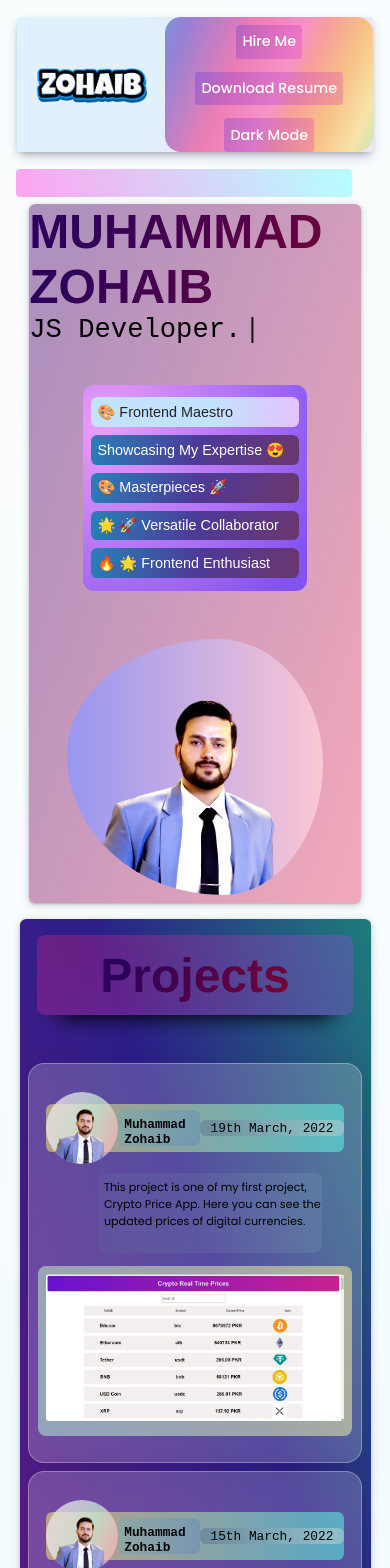
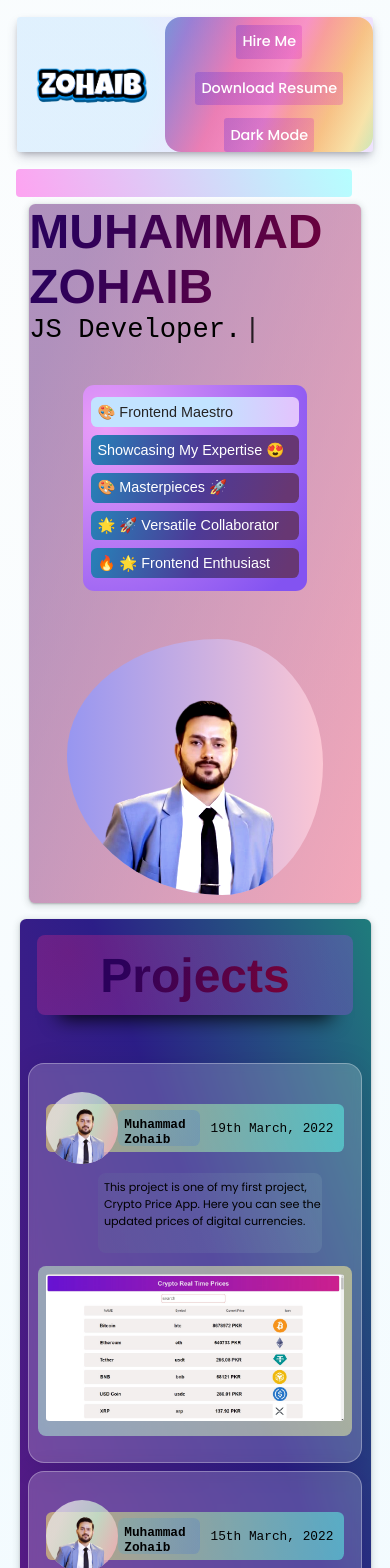
Before and after one commit to MuhammadZohaib28/React-Portfolio-Website, a React (Vite) app: page / in a window 390 px wide. Shown: the top 1568 px of the page. Built offline with nearby package versions, Linux system fonts and the light colour scheme.

Commit message:
Responsiveness Added

```diff
--- a/src/components/project.css
+++ b/src/components/project.css
@@ -183,11 +183,11 @@
   padding: 0.3rem;
   height: 3.5rem;
   color: rgb(100, 100, 100);
-  background: linear-gradient(
+  /* background: linear-gradient(
     79.8deg,
     rgb(101, 132, 154, 0.745) 3.2%,
     rgb(160, 197, 201, 0.745) 89.1%
-  );
+  ); */
   border-radius: 0.4rem;
   font-size: 1.6rem;
 }
```
